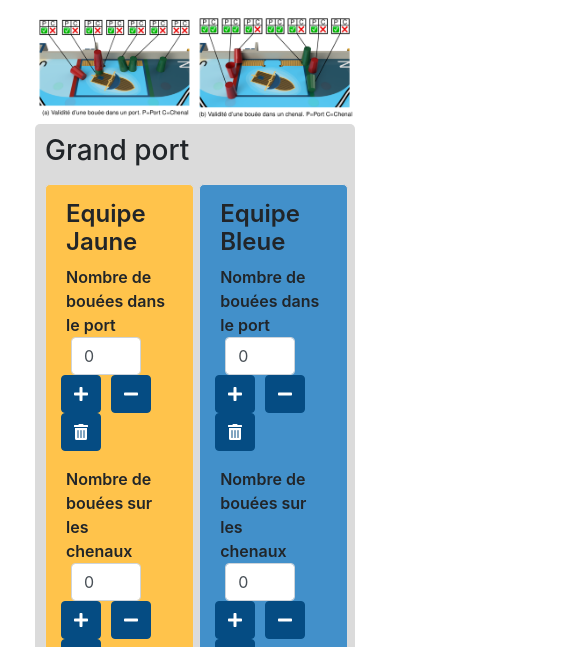
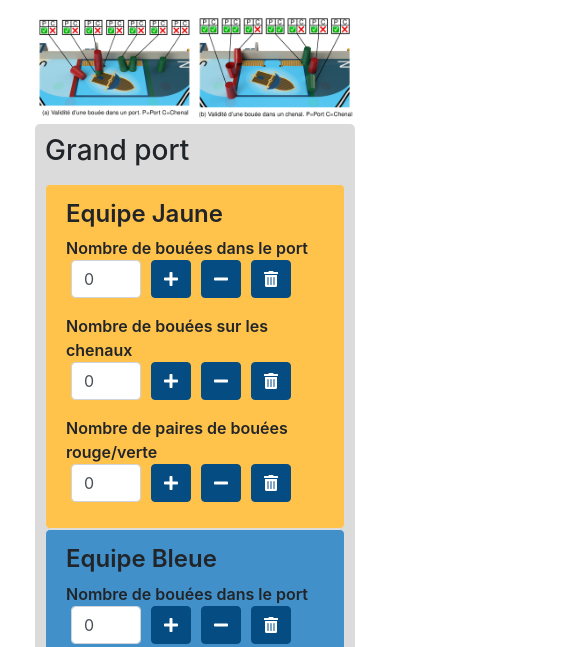
Before and after one commit to J-Vernay/points-eurobot2020, a plain HTML site: page index.html in a window 390 px wide. Shown: the part 145-792 px from the top of the page, 585 px wide, since content can reach past the window. Drawn offline with nearby package versions, Linux system fonts and the light colour scheme.

Commit message:
gestion du site sur smartphone encore plus pété

```diff
--- a/style.css
+++ b/style.css
@@ -137,3 +137,10 @@ span[id*="score"] {
         font-size: 20px;
     }
 }
+
+@media all and (max-width: 450px)
+{
+    .scoring-box {
+        flex-direction: column;
+    }
+}
```
